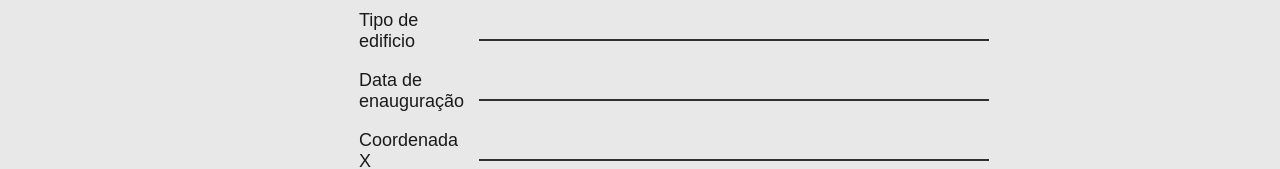
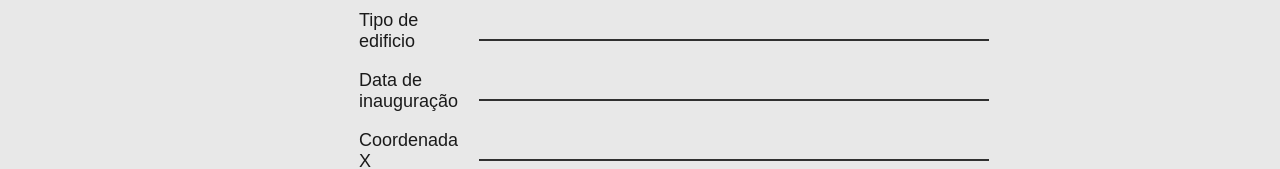
Before and after one commit to iptomar/PSI-Grupo-A-2019-2020, a React (Create React App) app in the folder frontoffice/: page /CreatePoint in a window 1280 px wide. Shown: the part 515-684 px from the top of the page. Built offline with nearby package versions, Linux system fonts and the light colour scheme.

Commit message:
Correção no português (inauguração)

```diff
--- a/frontoffice/src/pages/createPoint.jsx
+++ b/frontoffice/src/pages/createPoint.jsx
@@ -204,7 +204,7 @@ class Profile extends Component {
                 </div>
 
                 <div className="FieldDiv">
-                  <label className="FieldLabel">Data de enauguração</label>
+                  <label className="FieldLabel">Data de inauguração</label>
                   <input
                     type="text"
                     id="date"
```
